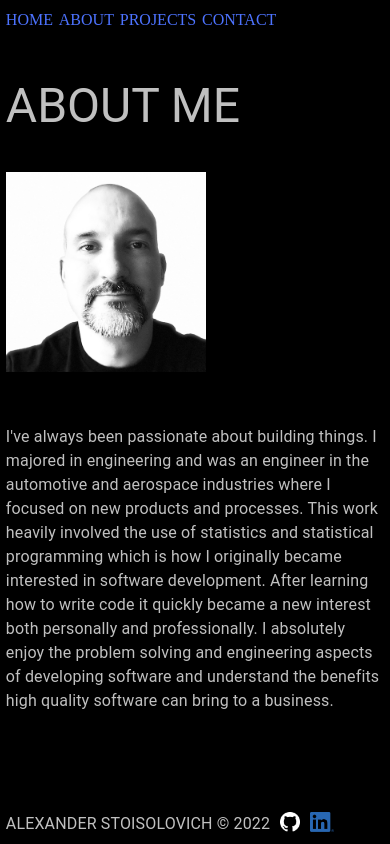
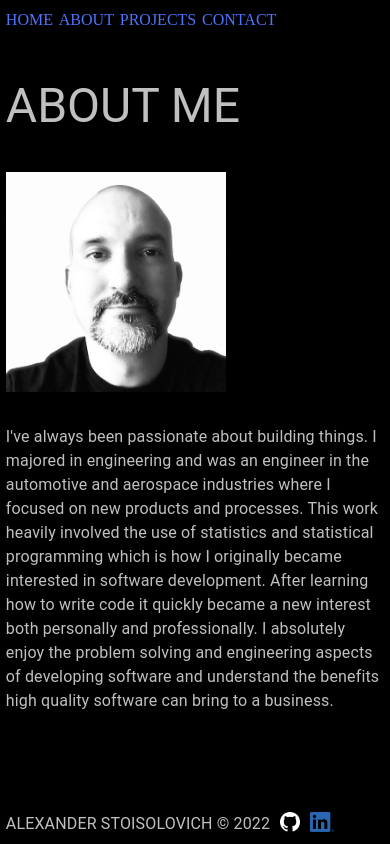
Before and after one commit to Alexander512/portfolio-site, a React app: page /about in a window 390 px wide. Built offline with nearby package versions, Linux system fonts and the light colour scheme.

Commit message:
Updated styles

```diff
--- a/public/styles.css
+++ b/public/styles.css
@@ -46,9 +46,9 @@ p {
   grid-column: 1 / span 3;
   grid-row: 3 / span 3;
   inline-size: 22.5vw;
-  margin: 0 1.5vw 0 1.5vw;
-  min-block-size: 200px;
-  min-inline-size: 200px;
+  margin: 0 1.5vw 3vh 1.5vw;
+  min-block-size: 220px;
+  min-inline-size: 220px;
 }
 
 #card1 {
@@ -142,7 +142,7 @@ p {
   }
   #pAbout {
     grid-column: 1 / span 12;
-    grid-row: 5 / span 2;
+    grid-row: 5 / span 3;
     margin: 0 1.5vw 0 1.5vw;
   }
 }
```
